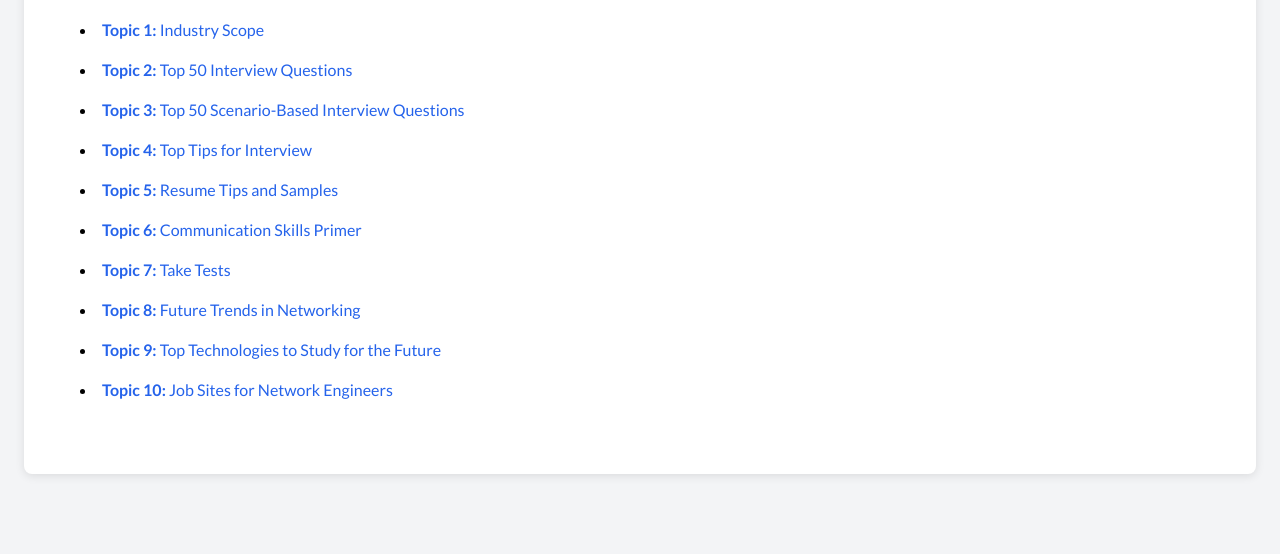
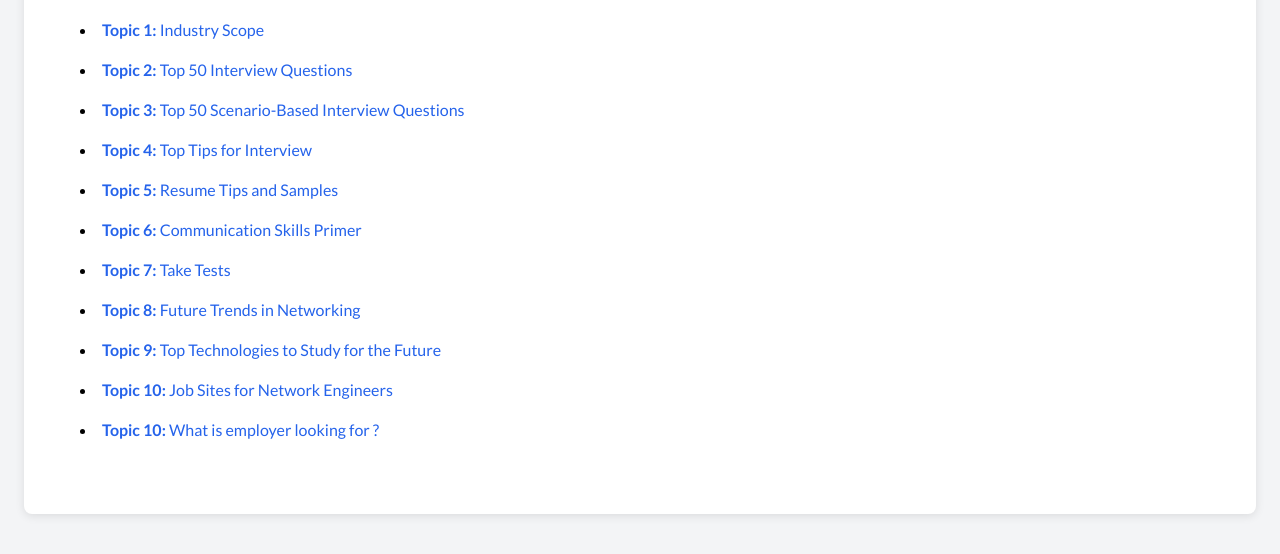
Before and after one commit to vikasswaminh/placement, a plain HTML site: page index.html in a window 1280 px wide. Shown: the part 130-684 px from the top of the page. Drawn offline with nearby package versions, Linux system fonts and the light colour scheme.

Commit message:
Update index.html

```diff
--- a/index.html
+++ b/index.html
@@ -54,6 +54,7 @@
                 <li class="list-item"><a href="scope.html"><b>Topic 8:</b> Future Trends in Networking</a></li>
                 <li class="list-item"><a href="page9.html"><b>Topic 9:</b> Top Technologies to Study for the Future</a></li>
                 <li class="list-item"><a href="page10.html"><b>Topic 10:</b> Job Sites for Network Engineers</a></li>
+                <li class="list-item"><a href="page10.html"><b>Topic 10:</b> What is employer looking for ?</a></li>
             </ul>
         </main>
     </div>
```
